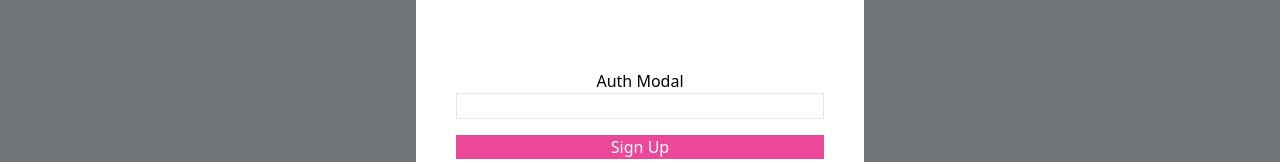
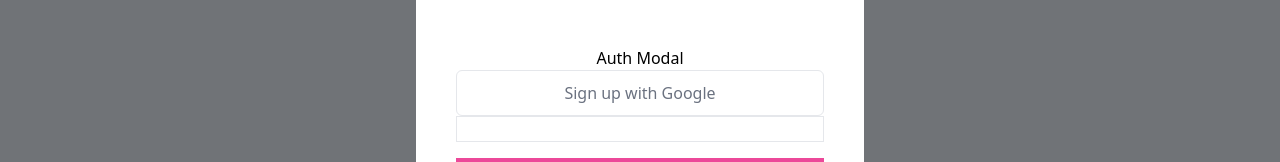
Before and after one commit to min33sky/real-vacation, a Next.js app: page / in a window 1280 px wide. Both pictures are taken after a click on the button "로그인". Shown: the part 286-448 px from the top of the page. Built offline with nearby package versions, Linux system fonts and the light colour scheme; no server answers; the database is empty.

Commit message:
feat: google login

```diff
--- a/src/components/common/AuthModal.tsx
+++ b/src/components/common/AuthModal.tsx
@@ -20,6 +20,14 @@
   const { handleSubmit, register } = useForm<z.infer<typeof emailSchema>>({
     resolver: zodResolver(emailSchema),
   });
+
+  const signInWithGoogle = () => {
+    toast.loading('Redirecting...');
+    // Perform sign in
+    signIn('google', {
+      callbackUrl: window.location.href,
+    });
+  };
 
   const signInWithEmail = async ({ email }: { email: string }) => {
     let toastId;
@@ -62,6 +70,14 @@
       <div onClick={onClose} className="fixed h-full w-full bg-black/50"></div>
       <div className="flex flex-col justify-center absolute top-1/2 left-1/2 -translate-x-1/2 -translate-y-1/2 w-full max-w-md h-1/2 px-10 py-8 bg-white z-50">
         <h1 className="text-center">Auth Modal</h1>
+        {/* Sign with Google */}
+        <button
+          onClick={() => signInWithGoogle()}
+          className="h-[46px] w-full mx-auto border rounded-md p-2 flex justify-center items-center space-x-2 text-gray-500 hover:text-gray-600 hover:border-gray-400 hover:bg-gray-50 focus:outline-none focus:ring-4 focus:ring-gray-400 focus:ring-opacity-25 disabled:opacity-50 disabled:cursor-not-allowed disabled:hover:text-gray-500 disabled:hover:bg-transparent disabled:hover:border-gray-200 transition-colors"
+        >
+          <span>Sign {showSignIn ? 'in' : 'up'} with Google</span>
+        </button>
+
         <form
           onSubmit={handleSubmit(onSubmit)}
           className="flex flex-col space-y-4"
--- a/src/pages/api/auth/[...nextauth].ts
+++ b/src/pages/api/auth/[...nextauth].ts
@@ -8,6 +8,7 @@
 import Handlebars from 'handlebars';
 import path from 'path';
 import { readFileSync } from 'fs';
+import GoogleProvider from 'next-auth/providers/google';
 
 // Email sender
 const transporter = nodemailer.createTransport({
@@ -82,6 +83,10 @@
       sendVerificationRequest,
       maxAge: 10 * 60, // Magic links are valid for 10 min only
     }),
+    GoogleProvider({
+      clientId: process.env.GOOGLE_ID!,
+      clientSecret: process.env.GOOGLE_SECRET!,
+    }),
   ],
   pages: {
     signIn: '/',
@@ -89,5 +94,6 @@
     error: '/',
     verifyRequest: '/',
   },
+  secret: process.env.NEXTAUTH_SECRET,
   events: { createUser: sendWelcomeEmail },
 });
```
